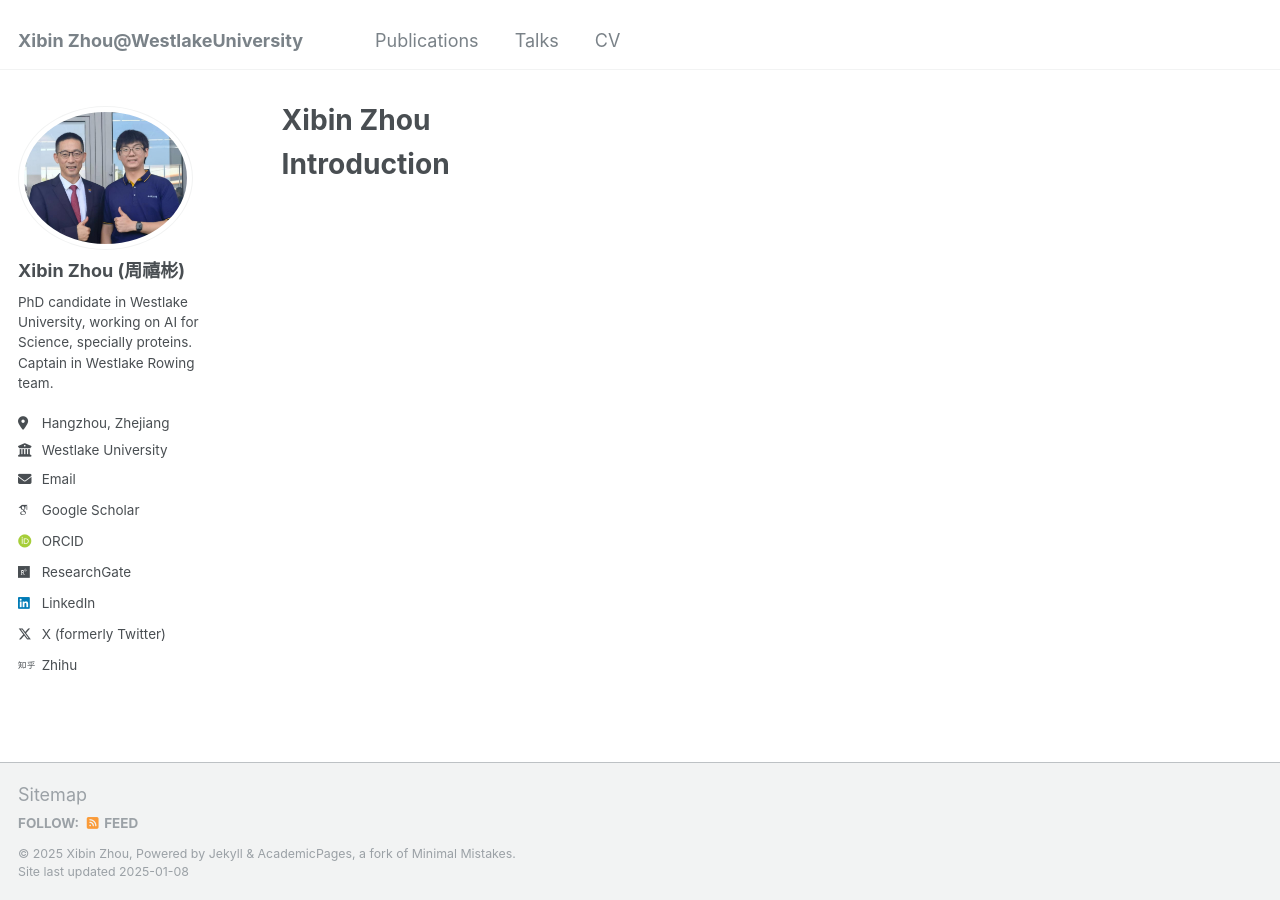
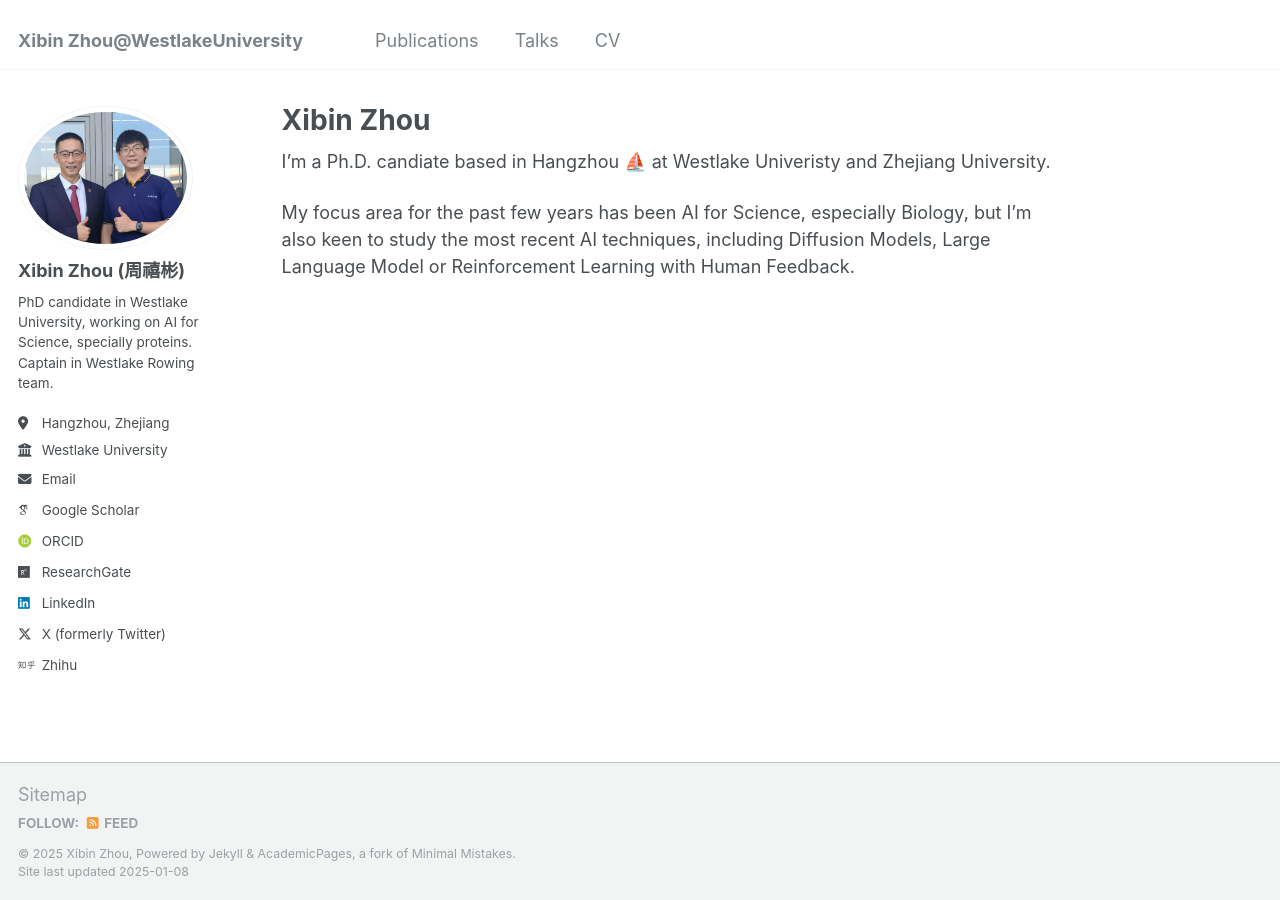
Before and after one commit to zhoubay/zhoubay.github.io, a Jekyll site: the page built from _pages/main.md, in a window 1280 px wide. Built offline with Jekyll 4.4.1, drawn with Linux system fonts in a browser that asks for light colours; some web fonts are replaced.

Commit message:
add main

```diff
--- a/_pages/main.md
+++ b/_pages/main.md
@@ -7,4 +7,6 @@ redirect_from:
   - /about.html
 ---
 
-# Introduction
+I’m a Ph.D. candiate based in Hangzhou ⛵ at Westlake Univeristy and Zhejiang University.
+
+My focus area for the past few years has been AI for Science, especially Biology, but I’m also keen to study the most recent AI techniques, including Diffusion Models, Large Language Model or Reinforcement Learning with Human Feedback.
```
